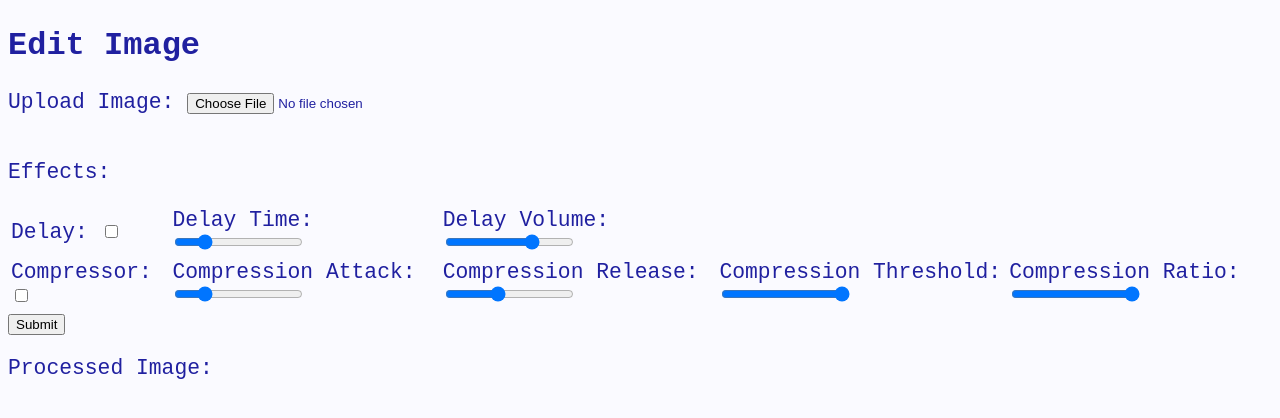
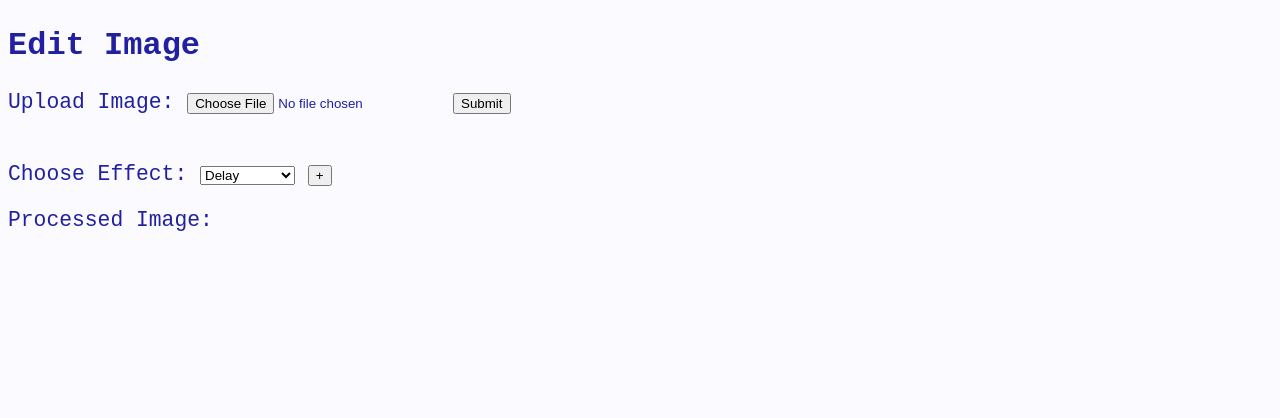
Before and after one commit to MikhailGazizov/sonolize, a FastAPI app: page / in a window 1280 px wide. Shown: the part 130-548 px from the top of the page. Run offline with FastAPI, Linux system fonts and the light colour scheme.

Commit message:
Add dynamic effect selection and management to frontend
Replaced hardcoded effects in the frontend with dynamic effect selection and rendering based on backend-provided data. Introduced new JavaScript files for handling effect serialization and DOM updates, improving flexibility in managing effects. Updated templates and CSS to accommodate these changes.

```diff
--- a/backend/main.py
+++ b/backend/main.py
@@ -37,7 +37,7 @@ app.add_middleware(
 
 @app.get('/', response_class=HTMLResponse)
 async def edit(request: Request):
-    return templates.TemplateResponse("index.html", {"request": request})
+    return templates.TemplateResponse("index.html", {"request": request, "effects": [effect.model_json_schema() for effect in model_to_effect.keys()]})
 
 @app.get('/about', response_class=HTMLResponse)
 async def about(request: Request):
@@ -45,7 +45,7 @@ async def about(request: Request):
 
 @app.post('/process-image/')
 async def process_image(
-        image: Annotated[UploadFile, File()] = None,
+        image: UploadFile = File(...),
         effects_json: List[EffectUnion] = Depends(parse_json_effects)):
     chain = create_effects_chain_from_form_list(effects_json)
     image = initialize_image(image)
--- /dev/null
+++ b/frontend/static/effectmanagement.js
@@ -0,0 +1,67 @@
+function createEffectDom(effect) {
+    effectJson = JSON.parse(effect.replace(/'/g, '"'))
+    const container = document.getElementById('effect-container')
+    const effectElement = document.createElement('div');
+    effectElement.classList.add('effect-element');
+    container.appendChild(effectElement);
+    for (knob in effectJson['properties']) {
+
+        const slider = document.createElement('input');
+        const def_val = effectJson['properties'][knob]['default'];
+        const knob_title = effectJson['properties'][knob]['title'];
+
+        //console.log(effectJson['properties'][knob]);
+        if (effectJson['properties'][knob]['type'] === 'string') {
+            effectElement.innerHTML = `<h3>${effectJson['properties'][knob]['default']}</h3>`
+        }
+        if (effectJson['properties'][knob]['type'] === 'number') {
+            // Slider configuration
+            slider.type = 'range';
+            slider.step = 0.01;
+            slider.min = 0;
+            slider.max = def_val*10;
+            slider.value = def_val;
+            slider.id = knob_title;
+            effectElement.appendChild(slider);
+
+            // Label configuration
+            const label = document.createElement('label');
+            label.setAttribute('for', knob_title);
+            label.innerHTML = knob_title
+            label.innerHTML = ' ' + slider.value + ' ' + knob_title
+            effectElement.appendChild(label);
+            slider.addEventListener('click',function(){
+                label.innerHTML = ' ' + slider.value + ' ' + knob_title
+            })
+        }
+        if (effectJson['properties'][knob]['type'] === 'integer') {
+            // Slider configuration
+            slider.type = 'range';
+            slider.step = 1;
+            slider.min = 0;
+            slider.max = def_val*10;
+            slider.value = def_val;
+            slider.id = knob_title;
+            effectElement.appendChild(slider);
+
+            // Label configuration
+            const label = document.createElement('label');
+            label.setAttribute('for', knob_title);
+            label.innerHTML = ' ' + slider.value + ' ' + knob_title
+            effectElement.appendChild(label);
+            slider.addEventListener('click',function(){
+                label.innerHTML = ' ' + slider.value + ' ' + knob_title
+            })
+        }
+
+        effectElement.appendChild(document.createElement('br'));
+    }
+
+}
+
+const effectForm = document.querySelector("#effect-form");
+effectForm.addEventListener("submit", (event) => {
+    event.preventDefault();
+    //console.log(effectForm[0].value);
+    createEffectDom(effectForm[0].value);
+});
--- /dev/null
+++ b/frontend/static/formsubmission.js
@@ -0,0 +1,54 @@
+function effectsToJson() {
+    const effectDivs = document.getElementsByClassName('effect-element');
+    let effectsJson = []
+    for (effectDiv in effectDivs) {
+        let current_effectJson = {}
+
+        for(knob in effectDivs[effectDiv].children) {
+            node_name = effectDivs[effectDiv].children[knob]['nodeName'];
+
+            if (node_name === 'H3') {
+                knob_value = effectDivs[effectDiv].children[knob].innerHTML;
+                console.log(knob_value);
+                current_effectJson['type'] = knob_value;
+            }
+
+            if (node_name === 'INPUT') {
+                knob_value = effectDivs[effectDiv].children[knob].value;
+                knob_id = effectDivs[effectDiv].children[knob]['attributes']['id'].value;
+                //console.log(knob_id);
+                current_effectJson[knob_id.toString().toLowerCase()] = knob_value;
+            }
+        }
+        effectsJson.push(current_effectJson);
+    }
+    effectsJson = effectsJson.slice(0, -3)
+    effectsJson = JSON.stringify(effectsJson);
+    console.log(effectsJson);
+    return effectsJson;
+}
+
+onFormSubmission = async () => {
+    const baseURL = 'http://127.0.0.1:8000/process-image/?effects_json=';
+    const url = 'http://localhost:8000/process-image/?effects_json=%5B%7B%22type%22%3A%20%22Delay%22%7D%5D'
+    const form = document.getElementById('image-form');
+    const formData = new FormData(form);
+    effectsToJson();
+    const response = await fetch(baseURL + effectsToJson(), {
+        method: 'POST',
+        body: formData
+    })
+    const blob = await response.blob();
+    if (response.status !== 200) {
+        console.log(response.statusText);
+        return;
+    }
+    const imgUrl = URL.createObjectURL(blob);
+    document.getElementById('processed-image').src = imgUrl;
+};
+
+const form = document.querySelector("#image-form");
+    form.addEventListener("submit", (event) => {
+        event.preventDefault();
+        onFormSubmission();
+    });
--- a/frontend/static/index.css
+++ b/frontend/static/index.css
@@ -4,10 +4,16 @@ body {
   font-size: 16pt;
   background-color: #FAFAFF;
 }
+input {
 
+}
 header {
 }
 
 #processed-image {
     width: 50%;
 }
+
+#effect-container {
+    display: flex;
+}
--- a/frontend/templates/index.html
+++ b/frontend/templates/index.html
@@ -7,65 +7,23 @@
 <form id="image-form">
     <label for="image">Upload Image:</label>
     <input type="file" id="image" name="image">
-    <br><br>
-    <p>Effects:</p>
-    <table>
-        <tr>
-            <td>
-                <label for="delaycheckmark">Delay:</label>
-                <input type="checkbox" id="delaycheckmark" name="delaycheckmark">
-            </td>
-            <td>
-                <label for="delaytimeknb">Delay Time:</label>
-                <input type="range" id="delaytimeknb" min="0" max="5" step="0.1" value="1" name="delaytimeknb">
-            </td>
-            <td>
-                <label for="delayvolumeknb">Delay Volume:</label>
-                <input type="range" id="delayvolumeknb" min="-2.5" max="2.5" step="0.1" value="1" name="delayvolumeknb">
-            </td>
-
-        </tr>
-        <tr>
-            <td>
-                <label for="compcheckmark">Compressor:</label>
-                <input type="checkbox" id="compcheckmark" name="compcheckmark">
-            </td>
-            <td>
-                <label for="compattimeknb">Compression Attack:</label>
-                <input type="range" id="compattimeknb" min="0" max="5" step="0.1" value="1" name="compattimeknb">
-            </td>
-            <td>
-                <label for="compreltimeknb">Compression Release:</label>
-                <input type="range" id="compreltimeknb" min="0" max="2.5" step="0.1" value="1" name="compreltimeknb">
-            </td>
-            <td>
-                <label for="compthresknb">Compression Threshold:</label>
-                <input type="range" id="compthresknb" min="0" max="1" step="0.05" value="1" name="compthresknb">
-            </td>
-            <td>
-                <label for="compratknb">Compression Ratio:</label>
-                <input type="range" id="compratknb" min="-1" max="1" step="0.1" value="1" name="compratknb">
-            </td>
-        </tr>
-    </table>
-    <input type="submit">
+    <input type="submit" value="Submit">
 </form>
+<br><br>
+<form id="effect-form">
+        <label for="effect-choice">Choose Effect:</label>
+        <select name="effect-choice" id="effect-choice">
+            {% for effect in effects %}
+                <option value="{{effect}}">{{effect.properties.type.default}}</option>
+            {% endfor %}
+        </select>
+        <label for="effect-add"></label>
+        <input type="submit" id="effect-add" value="+">
+    </form>
+<div id="effect-container">
+</div>
 <p>Processed Image:</p>
 <img id="processed-image"/>
-<script>
-    const form = document.getElementById('image-form');
-    form.onsubmit = async (e) => {
-        e.preventDefault();
-
-        const formData = new FormData(form);
-        const response = await fetch('http://127.0.0.1:8000/process-image/', {
-            method: 'POST',
-            body: formData
-        });
-
-        const blob = await response.blob();
-        const imgUrl = URL.createObjectURL(blob);
-        document.getElementById('processed-image').src = imgUrl;
-    };
-</script>
+<script src="../static/formsubmission.js"></script>
+<script src="../static/effectmanagement.js"></script>
 {% endblock %}
```
